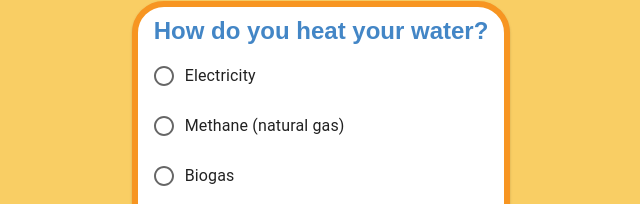
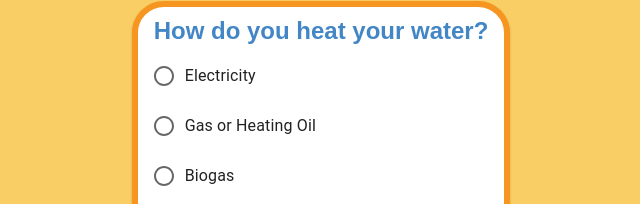
Before and after one commit to BetoCarrillo/calculatorproject, a React (Create React App) app: page /Q16 in a window 1280 px wide. Shown: the part 81-285 px from the top of the page, without its empty margins (319-959 px from the left). Built offline with nearby package versions, Linux system fonts and the light colour scheme; a web font is replaced by a local one.

Commit message:
Adding heating oil commit

```diff
--- a/src/Components/Q16.js
+++ b/src/Components/Q16.js
@@ -66,7 +66,7 @@ function Q16() {
                 <FormControlLabel
                   value="Methane (natural gas)"
                   control={<Radio />}
-                  label="Methane (natural gas)"
+                  label="Gas or Heating Oil"
                   onClick={handleChange}
                 />
 
```
